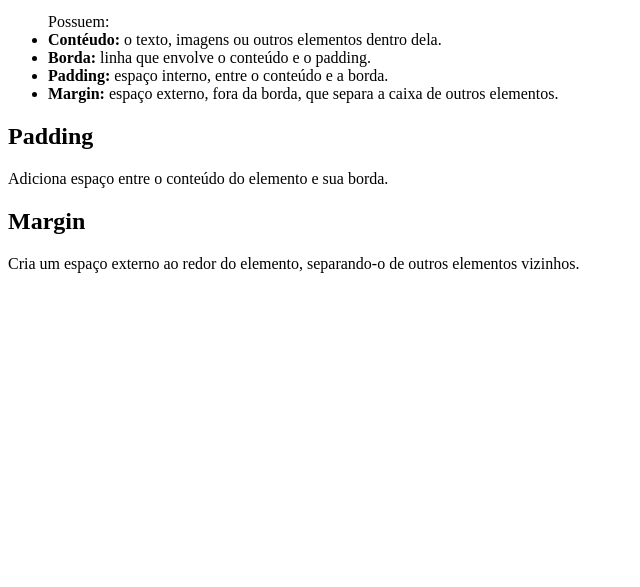
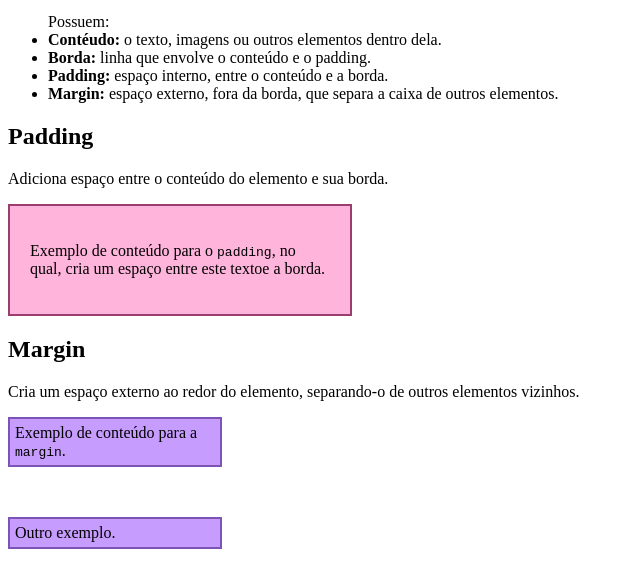
Before and after one commit to warahdev/HTML_CSS_JS, a plain HTML site: page 2 - CSS/box.html in a window 1280 px wide. Shown: the part 101-688 px from the top of the page, without its empty margins (0-640 px from the left). Drawn offline with Linux system fonts and the light colour scheme.

Commit message:
refactor: adjust file

```diff
--- a/2 - CSS/box.html
+++ b/2 - CSS/box.html
@@ -4,6 +4,25 @@
     <meta charset="UTF-8">
     <meta name="viewport" content="width=device-width, initial-scale=1.0">
     <title>The Box</title>
+    <style>
+        .exemplo-padding {
+            background-color: #ffb4dc;
+            border: 2px solid #9b3d6f;
+            padding: 20px;
+            width: 300px;
+        }
+
+        .exemplo-margin-1, .exemplo-margin-2 {
+            background-color: #c79cff;
+            border: 2px solid #7e53b6;
+            width: 200px;
+            padding: 5px;
+        }
+
+        .exemplo-margin-1 {
+            margin-bottom: 50px;
+        }
+    </style>
 </head>
 <body>
     <h1>6 - The Box</h1>
@@ -16,8 +35,14 @@
     </ul>
     <h2>Padding</h2>
     <p>Adiciona espaço entre o conteúdo do elemento e sua borda.</p>
+    <div class="exemplo-padding">
+        <p>Exemplo de conteúdo para o <code>padding</code>, no qual, cria um espaço entre este textoe a borda.</p>
+    </div>
 
     <h2>Margin</h2>
     <p>Cria um espaço externo ao redor do elemento, separando-o de outros elementos vizinhos.</p>
+
+    <div class="exemplo-margin-1">Exemplo de conteúdo para a <code>margin</code>.</div>
+    <div class="exemplo-margin-2">Outro exemplo.</div>
 </body>
 </html>
```
